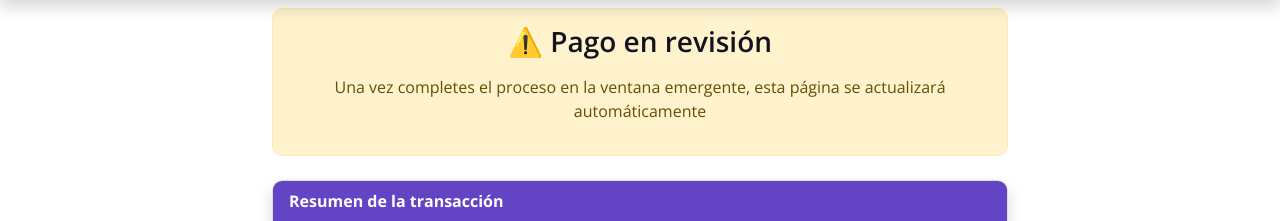
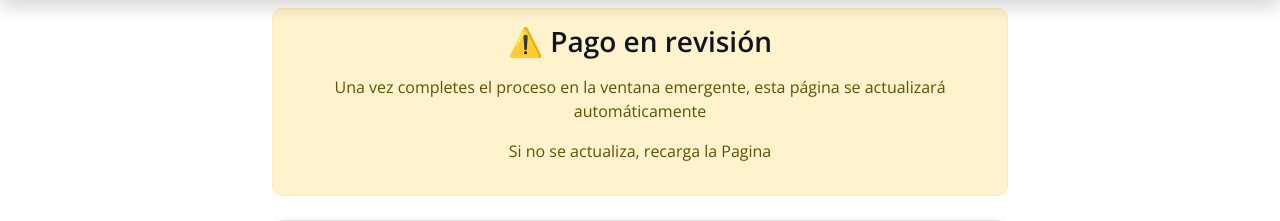
Before and after one commit to juniorfran/subsidyhomeasssitance, a Django app: template home/templates/transaccion_exitosa.html in a window 1280 px wide. Shown: the part 40-261 px from the top of the page. Run offline with Django 5.2, Linux system fonts and the light colour scheme; the template is opened without the code that fills it, so the values that code supplies are empty; some libraries are stand-ins or nearby versions.

Commit message:
mejoras en pago exitoso

```diff
--- a/home/templates/transaccion_exitosa.html
+++ b/home/templates/transaccion_exitosa.html
@@ -15,6 +15,7 @@
             <div class="alert alert-warning text-center">
                 <h3 class="mb-3">⚠️ Pago en revisión</h3>
                 <p>Una vez completes el proceso en la ventana emergente, esta página se actualizará automáticamente</p>
+                <p>Si no se actualiza, recarga la Pagina</p>
             </div>
             {% endif %}
 
```
